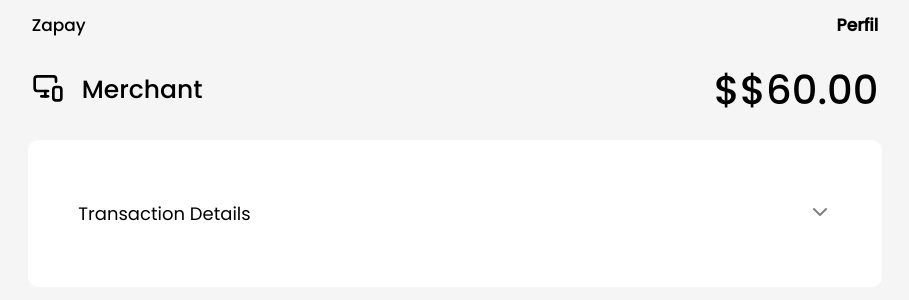
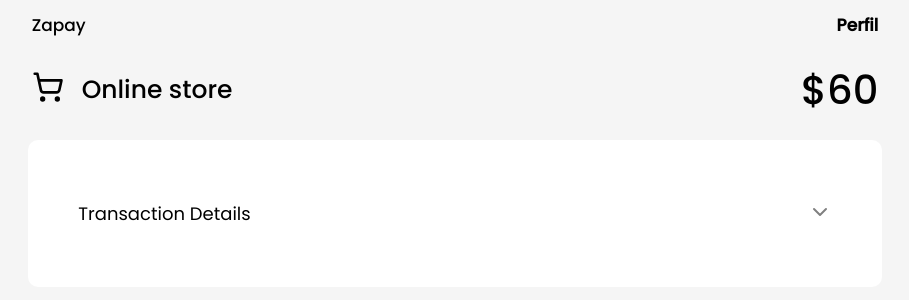
Before and after one commit to Oj2345/proyecto-1, a Next.js app: page /transaction/1 in a window 1280 px wide. Shown: the top 300 px of the page, without its empty margins (185-1094 px from the left). Built offline with nearby package versions, Linux system fonts and the light colour scheme.

Commit message:
feat: use metohd find

```diff
--- a/pages/transaction/[transaction].tsx
+++ b/pages/transaction/[transaction].tsx
@@ -3,23 +3,30 @@ import Layout from "@/components/Layout";
 import { Poppins } from "next/font/google";
 import PaymentType from "@/components/PaymentType";
 import TransactionDetails from "@/components/TransactionDetails";
+import { useRouter } from "next/router";
+import { transactions } from "..";
 
 const poppins = Poppins({
   subsets: ["latin"],
   weight: ["200", "300", "400", "500"],
 });
 export default function transaction() {
+  const router = useRouter();
+  const transactionId = router.query.transaction;
+  const transaction = transactions.find((element) => element.id.toString() === transactionId);
+  console.log(transaction)
+  if(!transaction)return null
   return (
     <Layout>
       <main className={poppins.className}>
-        <PaymentType type="merchant" price="$60.00" />
+        <PaymentType type={transaction.type} price={transaction.price} />
         <TransactionDetails
           title="Transaction Details"
           hash="0x08f82194...edc42f14c06ed4ff"
           icon={<Copy />}
           adress="0xbe80...d62c"
-          status="success"
-          date="Jul 7, 2023 at 11:55"
+          status={transaction.status}
+          date={transaction.date}
         />
       </main>
     </Layout>
```
